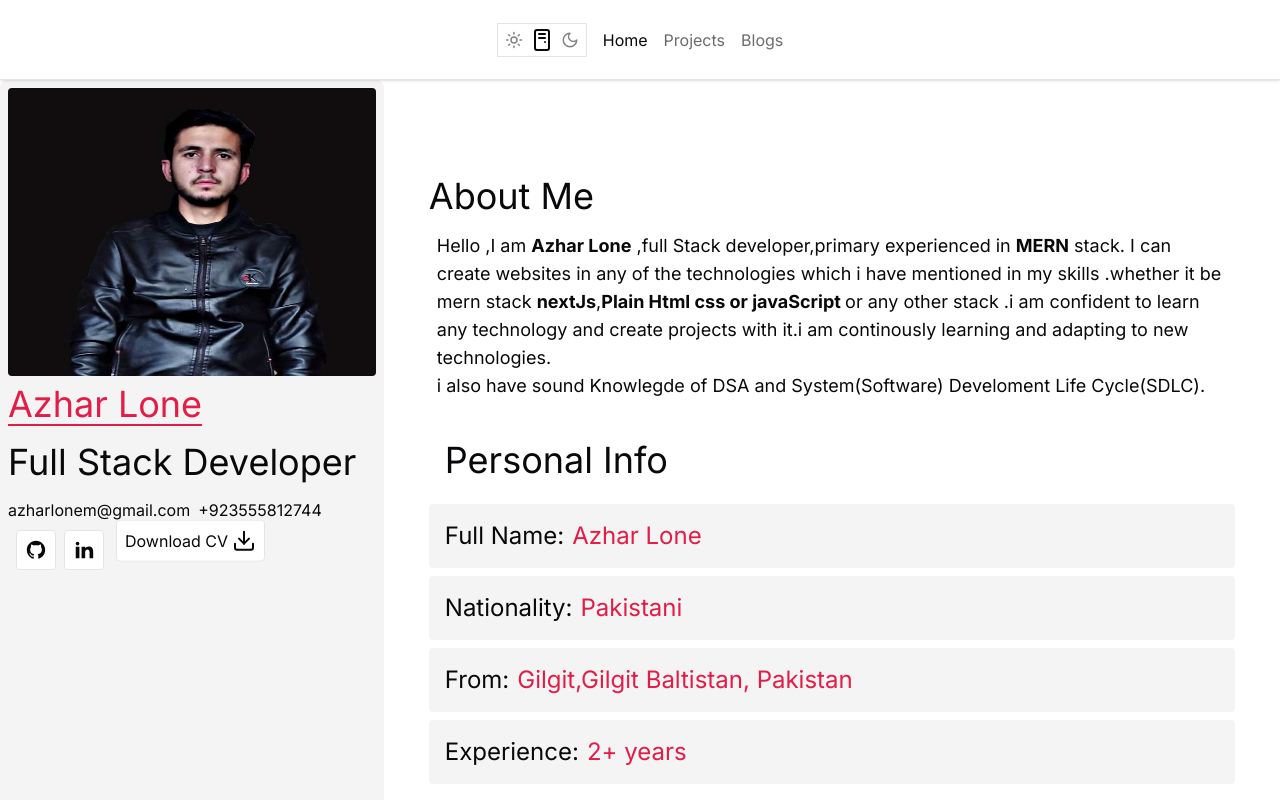
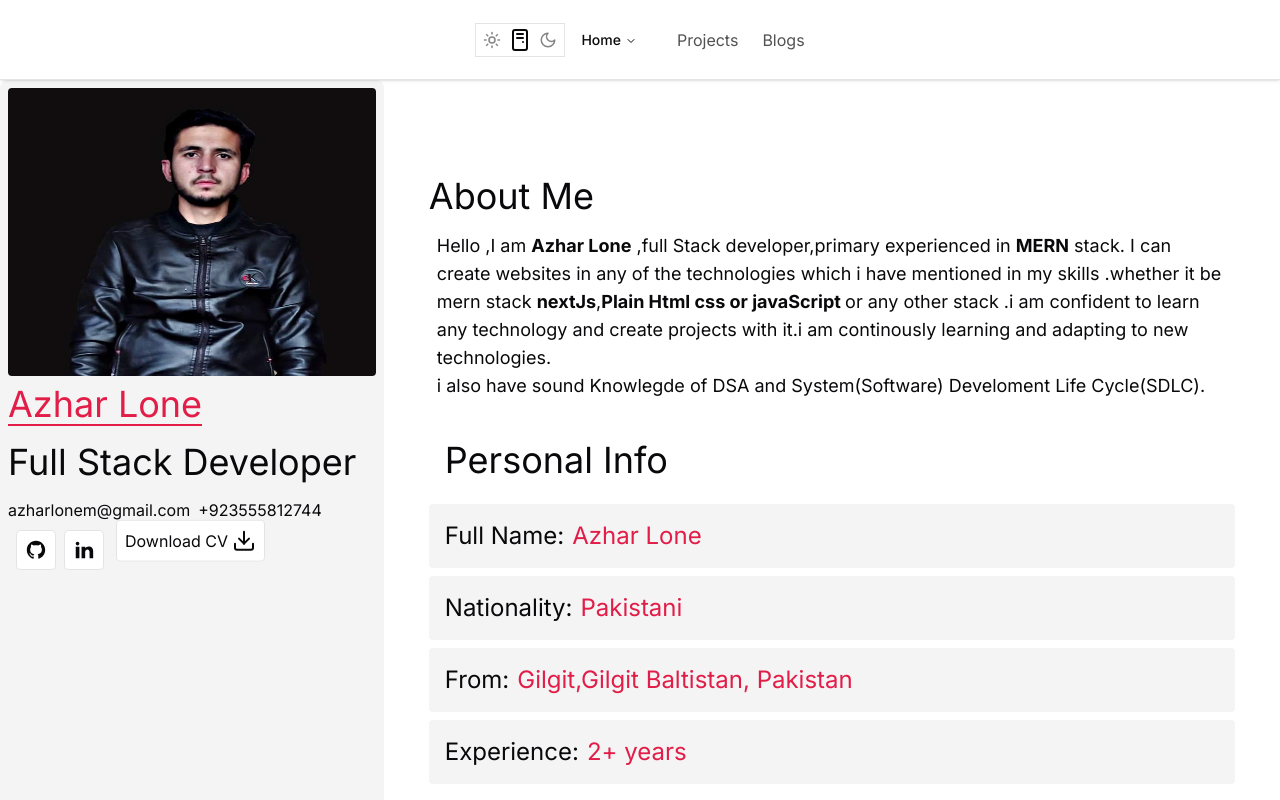
Before and after one commit to Azhar-lone/AzharLone_Portfolio, a Next.js app: page / in a window 1280 px wide. Shown: the top 800 px of the page. Built offline with nearby package versions, Linux system fonts and the light colour scheme.

Commit message:
0.6.8 commit

```diff
--- a/src/components/myUi/Nav.tsx
+++ b/src/components/myUi/Nav.tsx
@@ -1,21 +1,24 @@
 "use client";
 
 // importing dependencies
-import React, { useState } from "react";
-import Link from "next/link";
+import React from "react";
 import { usePathname } from "next/navigation";
 // Icons
-
+import {
+  HammerIcon,
+  BookTextIcon,
+  PhoneIcon,
+  Grid2x2Check,
+} from "lucide-react";
 // importing Shadcn Components
-// import {
-//   NavigationMenu,
-//   NavigationMenuContent,
-//   NavigationMenuIndicator,
-//   NavigationMenuItem,
-//   NavigationMenuLink,
-//   NavigationMenuTrigger,
-//   NavigationMenuList,
-// } from "@/components/ui/navigation-menu";
+import {
+  NavigationMenu,
+  NavigationMenuContent,
+  NavigationMenuItem,
+  NavigationMenuLink,
+  NavigationMenuTrigger,
+  NavigationMenuList,
+} from "@/components/ui/navigation-menu";
 //My components
 import { ModeToggle } from "./dark-mode";
 let NavItems = [
@@ -25,19 +28,23 @@ let NavItems = [
     listItems: [
       {
         text: "Projects",
-        href: "#projects",
+        href: "/#projects",
+        Icon: Grid2x2Check,
       },
       {
         text: "Skills",
-        href: "#skills",
+        href: "/#skills",
+        Icon: HammerIcon,
       },
       {
         text: "Reviews",
-        href: "#reviews",
+        href: "/#reviews",
+        Icon: BookTextIcon,
       },
       {
         text: "Contacts",
-        href: "#contacts",
+        href: "/#contacts",
+        Icon: PhoneIcon,
       },
     ],
   },
@@ -52,31 +59,50 @@ let NavItems = [
 ];
 
 const Nav: React.FC = () => {
-  const [hash, setHash] = useState<string>(window.location.hash);
   let path = usePathname();
   return (
     <div
-      className={` mx-auto sticky  justify-center top-0 shadow border-b h-[10vh] backdrop-blur flex items-center gap-4 w-full z-50`}
+      className={` mx-auto sticky   top-0 shadow border-b h-[10vh] backdrop-blur  w-full z-50 flex items-center  justify-center`}
     >
+      <NavigationMenu>
         <ModeToggle />
+
+        <NavigationMenuList className="flex md:gap-5 gap-2">
           {NavItems.map((item, index) => (
-        <Link
-          onClick={() => setHash(item.href)}
+            <NavigationMenuItem>
+              <NavigationMenuLink
                 href={item.href}
                 key={index}
                 className={
-            hash === item.href ||
-            path === item.href ||
-            (path.includes(item.href) && item.href !== "/")
-              ? "text-foreground "
-              : "text-foreground/60 hover:text-foreground "
+                  path === item.href
+                    ? "opacity-100 "
+                    : "opacity-70 hover:opacity-100"
                 }
               >
                 {" "}
-          {item.text}
-        </Link>
+                {item.listItems && (
+                  <>
+                    <NavigationMenuTrigger>{item.text}</NavigationMenuTrigger>
+                    <NavigationMenuContent className="w-96  bg-background flex sm:gap-5 p-5 gap-1">
+                      {item.listItems.map(({ text, href, Icon }, index) => (
+                        <NavigationMenuLink
+                          key={index}
+                          href={href}
+                          className="p-2 border flex items-center flex-col "
+                        >
+                          {text}
+                          <Icon />
+                        </NavigationMenuLink>
                       ))}
-
+                    </NavigationMenuContent>
+                  </>
+                )}
+                {!item.listItems && item.text}
+              </NavigationMenuLink>
+            </NavigationMenuItem>
+          ))}
+        </NavigationMenuList>
+      </NavigationMenu>
     </div>
   );
 };
```
Lines whose indentation alone changed are shown as unchanged.
